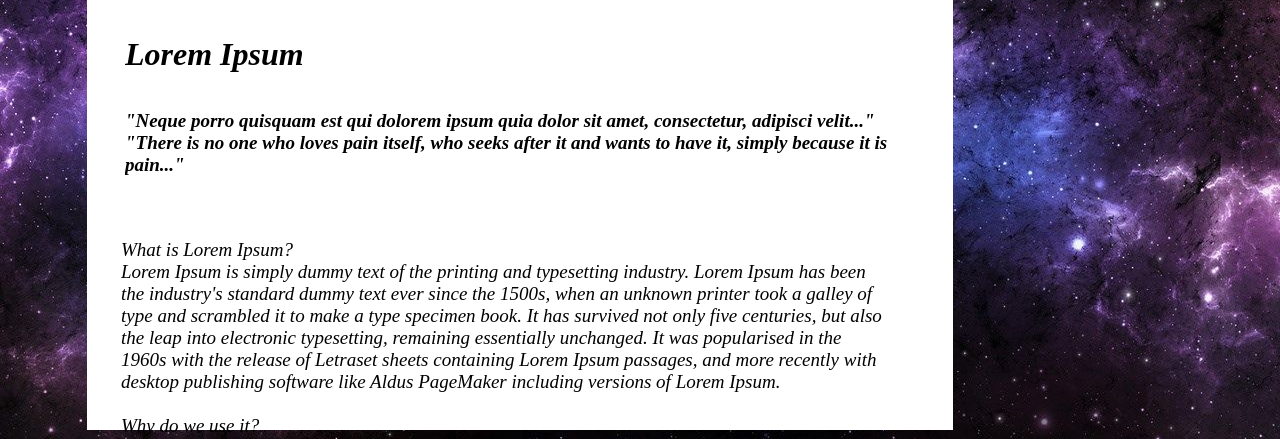
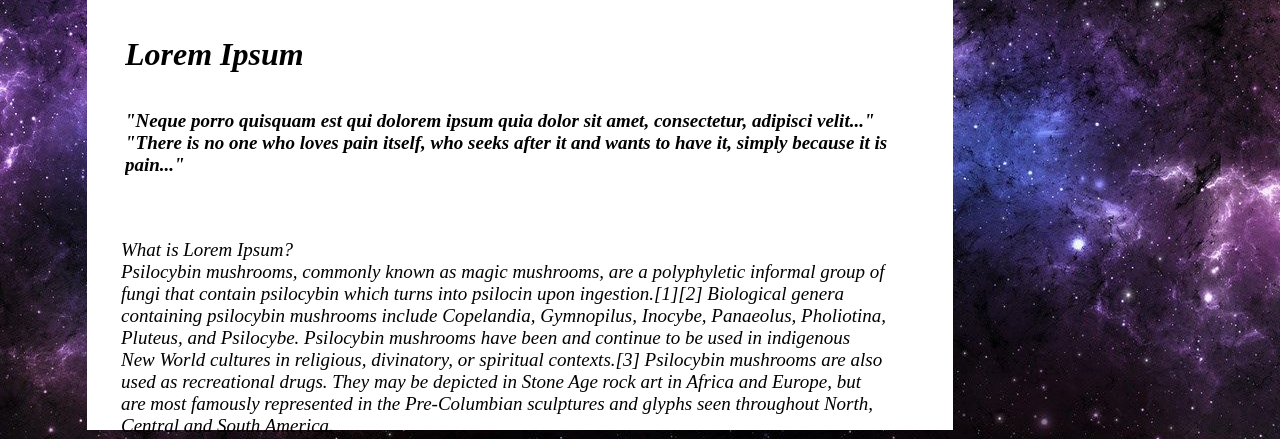
Before and after one commit to HempBox/shop, a plain HTML site: page index.html in a window 1280 px wide. Shown: the part 361-800 px from the top of the page. Drawn offline with Linux system fonts and the light colour scheme.

Commit message:
Update index.html

```diff
--- a/index.html
+++ b/index.html
@@ -100,7 +100,7 @@ function MM_swapImage() {
 <div id="text2" style="position:absolute; overflow:hidden; left:121px; top:600px; width:765px; height:201px; z-index:7">
 <div class="wpmd">
 <div><font face="Ink Free" class="ws14"><I>What is Lorem Ipsum?</I></font></div>
-<div><font face="Ink Free" class="ws14"><I>Lorem Ipsum is simply dummy text of the printing and typesetting industry. Lorem Ipsum has been the industry's standard dummy text ever since the 1500s, when an unknown printer took a galley of type and scrambled it to make a type specimen book. It has survived not only five centuries, but also the leap into electronic typesetting, remaining essentially unchanged. It was popularised in the 1960s with the release of Letraset sheets containing Lorem Ipsum passages, and more recently with desktop publishing software like Aldus PageMaker including versions of Lorem Ipsum.</I></font></div>
+<div><font face="Ink Free" class="ws14"><I>Psilocybin mushrooms, commonly known as magic mushrooms, are a polyphyletic informal group of fungi that contain psilocybin which turns into psilocin upon ingestion.[1][2] Biological genera containing psilocybin mushrooms include Copelandia, Gymnopilus, Inocybe, Panaeolus, Pholiotina, Pluteus, and Psilocybe. Psilocybin mushrooms have been and continue to be used in indigenous New World cultures in religious, divinatory, or spiritual contexts.[3] Psilocybin mushrooms are also used as recreational drugs. They may be depicted in Stone Age rock art in Africa and Europe, but are most famously represented in the Pre-Columbian sculptures and glyphs seen throughout North, Central and South America.</I></font></div>
 <div><font face="Ink Free" class="ws14"><I><BR></I></font></div>
 <div><font face="Ink Free" class="ws14"><I>Why do we use it?</I></font></div>
 <div><font face="Ink Free" class="ws14"><I>It is a long established fact that a reader will be distracted by the readable content of a page when looking at its layout. The point of using Lorem Ipsum is that it has a more-or-less normal distribution of letters, as opposed to using 'Content here, content here', making it look like readable English. Many desktop publishing packages and web page editors now use Lorem Ipsum as their default model text, and a search for 'lorem ipsum' will uncover many web sites still in their infancy. Various versions have evolved over the years, sometimes by accident, sometimes on purpose (injected humour and the like).</I></font></div>
```
